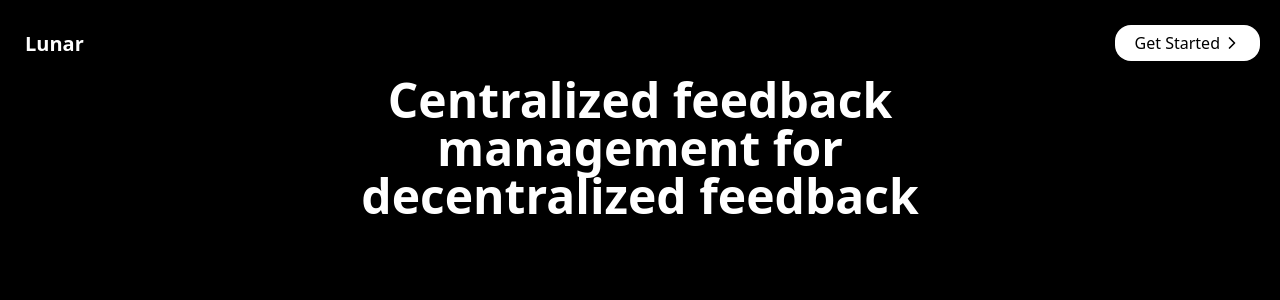
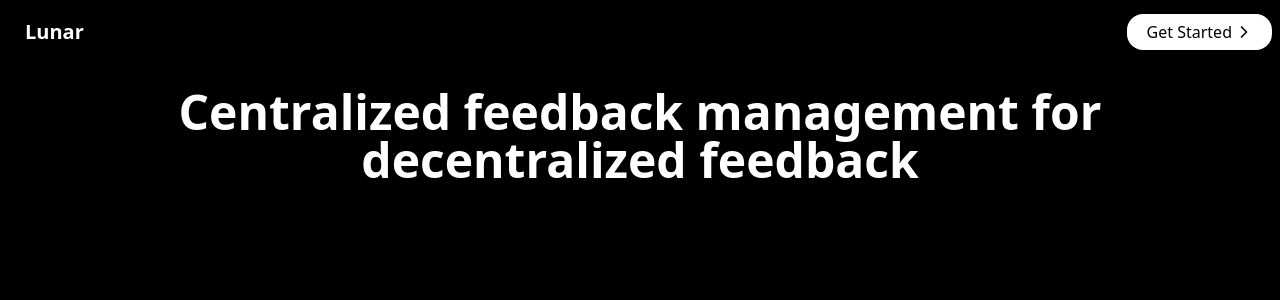
Before and after one commit to ramezj/FeedBoard, a Next.js app in the folder src/: page / in a window 1280 px wide. Shown: the top 300 px of the page. Built offline with nearby package versions, Linux system fonts and the light colour scheme.

Commit message:
navbar update

```diff
--- a/src/components/Navigation/get-started.js
+++ b/src/components/Navigation/get-started.js
@@ -13,7 +13,7 @@ export default function GetStarted() {
   }
     return (
         <>
-        <button onClick={openModal} className="bg-white cursor-pointer text-black font-medium rounded-2xl px-5 py-1.5 flex align-middle items-center gap-x-1">
+        <button onClick={openModal} className="bg-white hover:bg-gray-200 duration-200 cursor-pointer text-black font-medium rounded-2xl px-5 py-1.5 flex align-middle items-center gap-x-1">
     Get Started
     <svg xmlns="http://www.w3.org/2000/svg" fill="none" viewBox="0 0 24 24" strokeWidth={2.5} stroke="currentColor" className="w-4 h-4 flex align-middle">
   <path strokeLinecap="round" strokeLinejoin="round" d="M8.25 4.5l7.5 7.5-7.5 7.5" />
--- a/src/components/Navigation/index.js
+++ b/src/components/Navigation/index.js
@@ -5,10 +5,10 @@ export default function Navigation() {
     return (
         <>
         <div className="navbar bg-black">
-  <div className="flex-1 mt-3">
+  <div className="navbar-start">
     <a className="btn btn-ghost text-xl text-white">Lunar</a>
   </div>
-  <div className="flex-none mr-3 mt-2.5">
+  <div className="navbar-end">
   <GetStarted />
   </div>
 </div>
--- a/src/package.json
+++ b/src/package.json
@@ -11,6 +11,7 @@
   "dependencies": {
     "@auth/prisma-adapter": "^1.0.6",
     "@headlessui/react": "^1.7.17",
+    "@heroicons/react": "^2.0.18",
     "@prisma/client": "^5.6.0",
     "next": "14.0.3",
     "next-auth": "^4.24.5",
--- a/src/pages/index.js
+++ b/src/pages/index.js
@@ -9,7 +9,8 @@ export default function Home() {
     <div className='bg-black h-screen'>
     <Navigation />
     <center>
-    <div className='w-1/2'>
+    <div className='w-3/4'>
+      <br />
       <h1 className='text-white text-5xl font-bold'>Centralized feedback management for decentralized feedback</h1>
     </div>
     </center>
```
Also changed, not shown: 1 other file (tests, documents, lock files or other folders).
